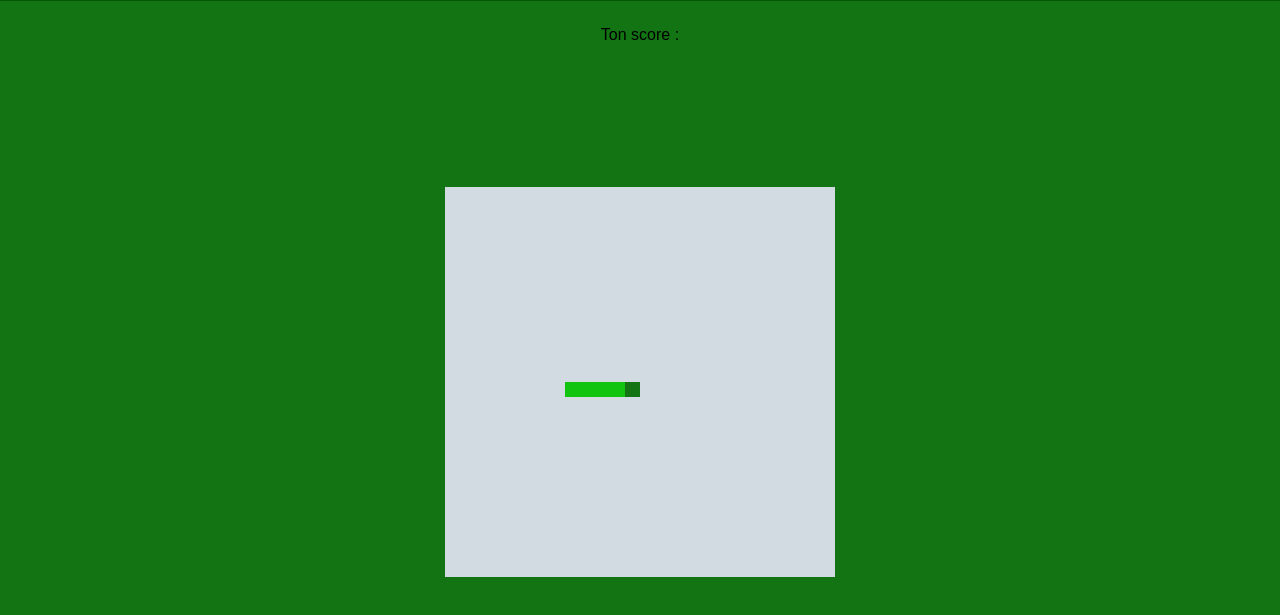
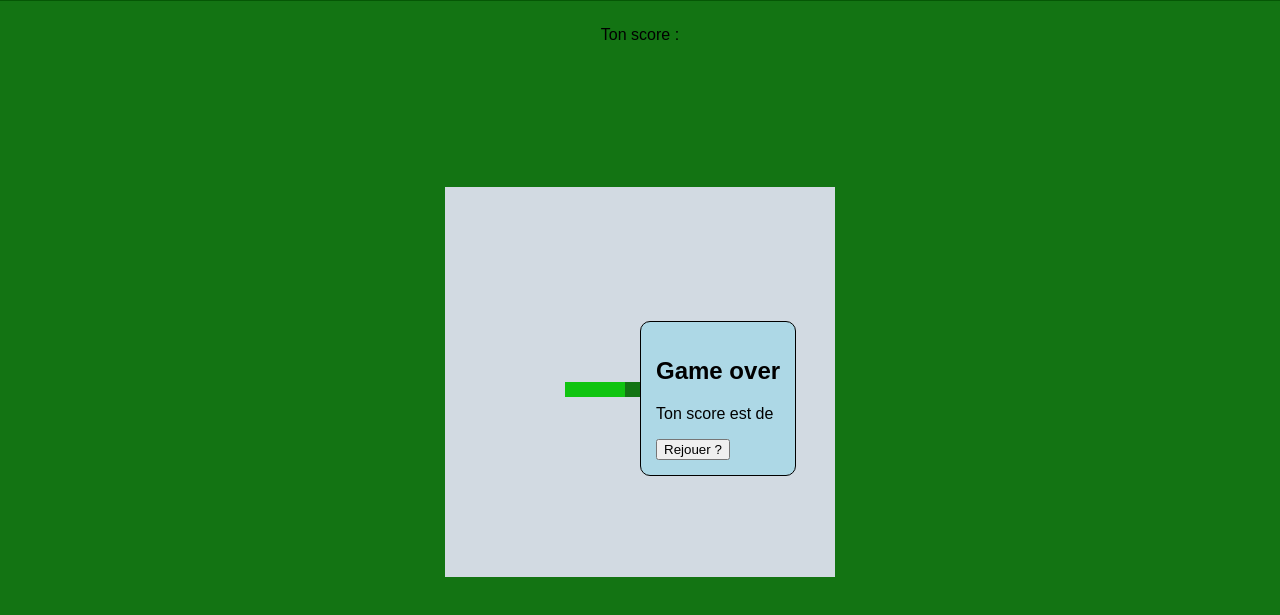
Before and after one commit to GuillardPierre/Snake, a plain HTML site: page index.html in a window 1280 px wide. Shown: the part 79-694 px from the top of the page. Drawn offline with Linux system fonts and the light colour scheme; a web font is replaced by a local one.

Commit message:
add game over popup

```diff
--- a/assets/css/style.css
+++ b/assets/css/style.css
@@ -54,3 +54,15 @@
 .fruit {
   background-color: lightcoral;
 }
+
+#popUp {
+  position: absolute;
+  top : 50%;
+  left : 50% ;
+  width: fit-content;
+  height: fit-content;
+  padding: 15px;
+  background-color: lightblue;
+  border : 1px solid black;
+  border-radius : 10px;
+}
--- a/index.html
+++ b/index.html
@@ -14,6 +14,12 @@
     <body>
       <section id="scoreZone">Ton score :</section>
       <section id="gridZone"></section>
+      <section id="popUp">
+        <h2>Game over</h2>
+        <p>Ton score est de <span aria-label="score final"></span></p>
+        <button id="btnRejouer">Rejouer ? </button>
+      </section>
+
     </body>
     <script src="./assets/js/main.js"></script>
   </body>
```
